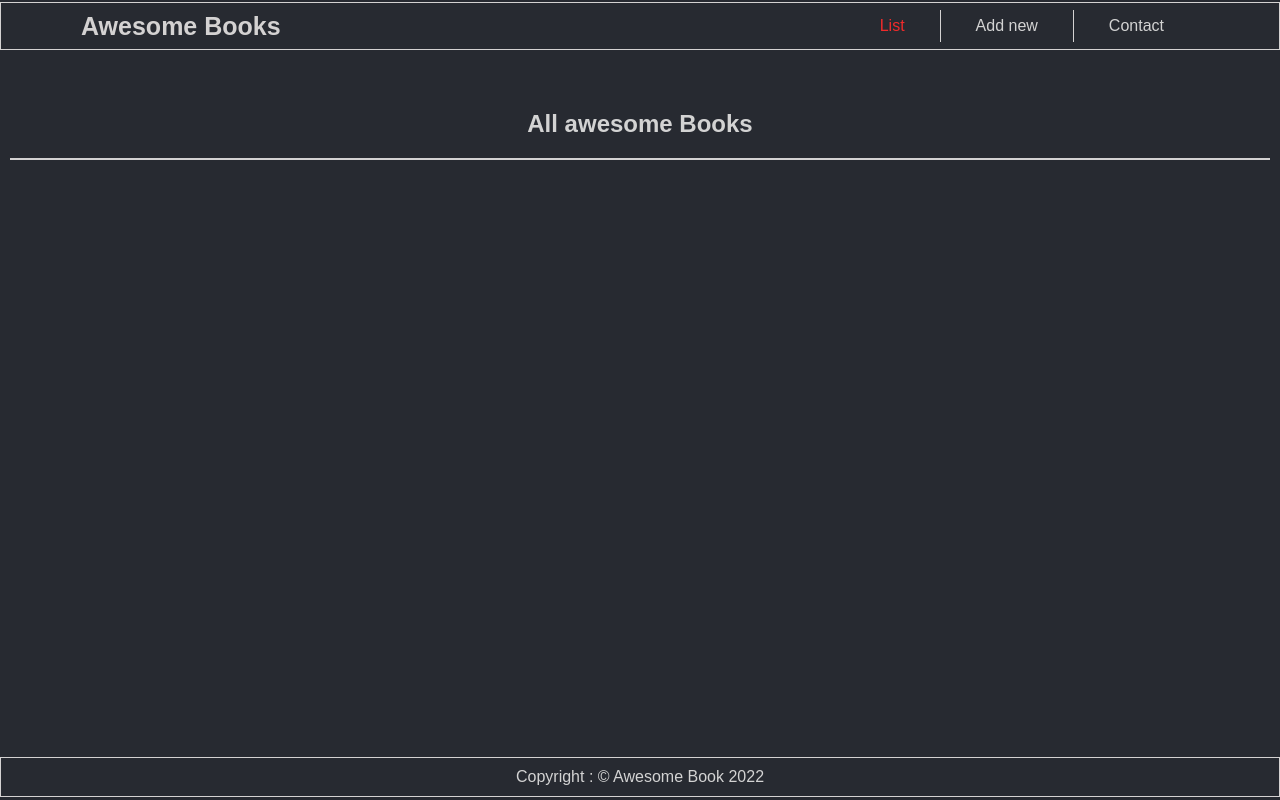
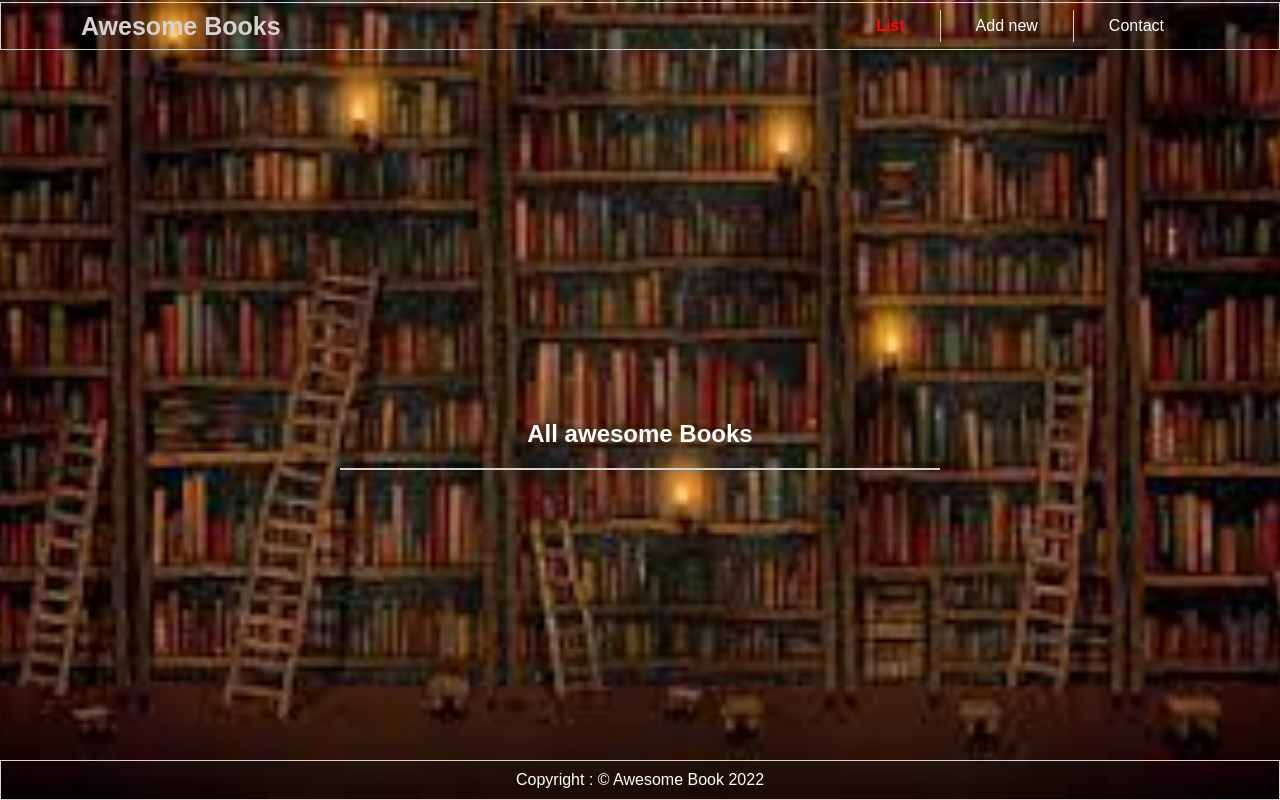
Before and after one commit to Progress2002/awesome-book, a website: page index.html in a window 1280 px wide. Drawn offline with Linux system fonts and the light colour scheme.

Commit message:
Modify index.css and add background image to index file

```diff
--- a/index.css
+++ b/index.css
@@ -6,23 +6,39 @@
 }
 
 .date {
-  color: white;
   text-align: right;
   padding: 20px;
 }
 
-#list {
-  color: rgb(241, 43, 43);
+#list,
+.date {
+  color: rgb(255, 9, 9);
+  font-weight: bold;
 }
 
 body {
-  background-color: #272a31;
-  color: #d3d3d3;
+  display: flex;
+  flex-direction: column;
+  color: #fff;
+  background: url('./images/download\ \(4\).jpg');
+  background-repeat: no-repeat;
+  background-size: cover;
+  height: 100vh;
+  background-position: center;
+}
+
+.overlay {
+  position: absolute;
+  height: 100%;
+  width: 100%;
+  background-color: #553f3d8a;
+  z-index: -10;
 }
 
 h2 {
   margin-bottom: 30px;
   text-align: center;
+  text-decoration: underline;
 }
 
 header {
@@ -64,7 +80,15 @@ main {
 
 .section {
   margin: 100px 0 50px;
-  padding: 5px;
+  padding: 15px;
+}
+
+.list-section {
+  position: fixed;
+  top: 40%;
+  left: 50%;
+  transform: translate(-50%, -50%);
+  width: 95%;
 }
 
 .contact {
@@ -85,7 +109,7 @@ main {
 
 #awesomeBooks {
   border: 1px solid #d4d2d2;
-  margin: 10px;
+  margin: 0;
 }
 
 #awesomeBooks ul {
@@ -98,10 +122,11 @@ main {
   display: flex;
   justify-content: space-between;
   align-items: center;
+  border-bottom: 1px solid;
 }
 
 #awesomeBooks li:hover {
-  background-color: #52545a;
+  background-color: #5d5d5e80;
 }
 
 #awesomeBooks li span {
@@ -113,13 +138,15 @@ main {
   padding: 5px 10px;
   cursor: pointer;
   font-weight: bold;
-  color: rgb(241, 43, 43);
+  color: rgb(223, 3, 3);
+  border: none;
+  background-color: rgba(255, 249, 249, 0.267);
 }
 
 .form-section {
   display: flex;
   justify-content: center;
-  width: 70%;
+  width: 90%;
   margin: 40px auto;
 }
 
@@ -133,11 +160,11 @@ form input {
   font-size: 16px;
   font-weight: bold;
   outline: none;
-  border-radius: 10px;
-}
 
-form input:hover {
-  background-color: #f4f5f7;
+  /* border-radius: 10px; */
+  color: #fff;
+  border: 1px solid #c2c3c5;
+  background-color: rgba(255, 255, 255, 0);
 }
 
 .form-btn {
@@ -168,7 +195,7 @@ form input:hover {
 
 footer {
   position: absolute;
-  bottom: 3px;
+  bottom: 0;
   width: 100%;
   border: 1px solid #d4d2d2;
   padding: 10px;
@@ -179,6 +206,14 @@ footer p {
 }
 
 @media (min-width: 768px) {
+  .date {
+    text-align: right;
+    padding: 20px;
+    margin-right: 150px;
+
+    /* font-size: 20px; */
+  }
+
   header {
     padding: 7px 80px;
   }
@@ -200,6 +235,19 @@ footer p {
     margin: 100px auto;
   }
 
+  .list-section {
+    position: relative;
+    top: auto;
+    left: auto;
+    transform: none;
+    margin: 100px auto;
+    width: 600px;
+  }
+
+  form input:hover {
+    background-color: #f4f5f723;
+  }
+
   .contact {
     width: 500px;
     font-family: sans-serif;
```
